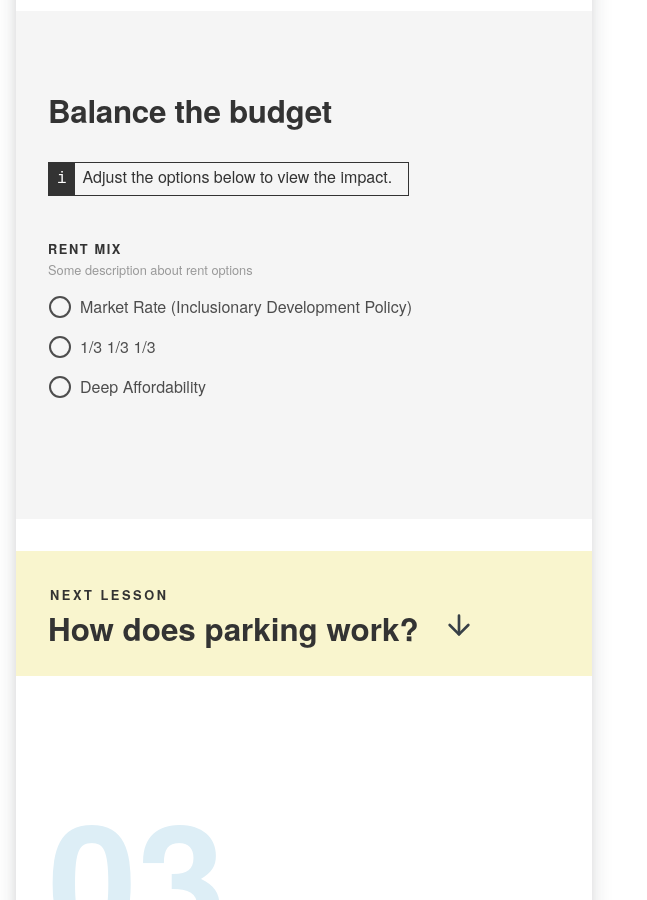
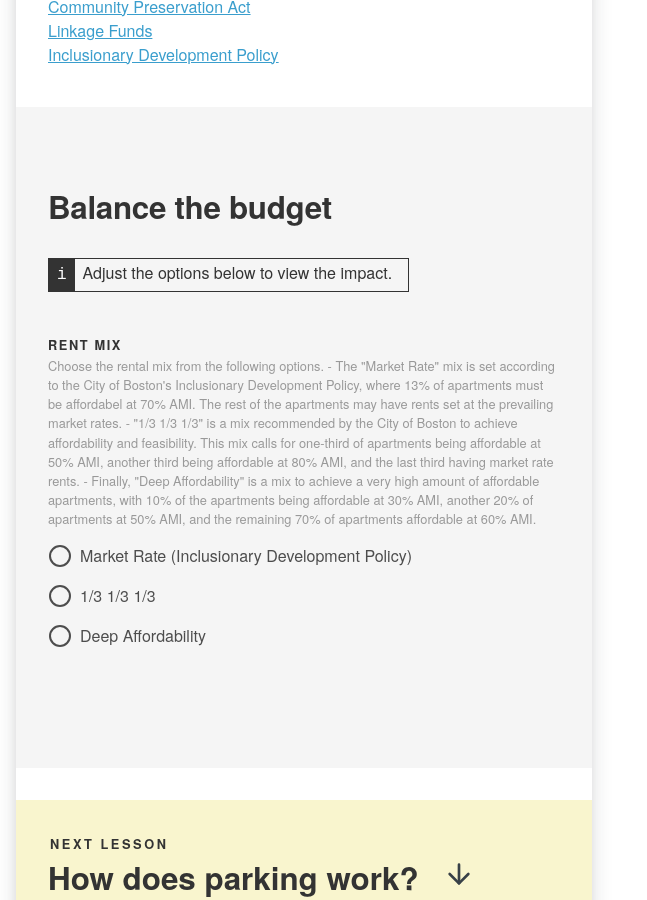
Before and after one commit to isaacchansky/housingilab, a Jekyll site: the page built from index.html, in a window 1280 px wide and 900 px high, scrolled down 11663 px. Shown: the whole window, without its empty margins (0-647 px from the left). Built offline with Jekyll 4.4.1, drawn with Linux system fonts in a browser that asks for light colours; a script that is not in the unit is left out; some of the changed text lies outside the part shown.

Commit message:
edit to have lesson descriptions (see lessonDescription field) NOTE! I extracted compact living in to its own section...

```diff
--- a/_data/lessonOptions.yml
+++ b/_data/lessonOptions.yml
@@ -1,12 +1,20 @@
 1:
   title: 'What are the basics?'
+  lessonDescription: 'This interactive module allows you to explore how different combinations of density (FAR) and coverage result in building types and arrangements. Choose from the following options to see their physical and quantitive outcomes.'
   defaultMassing: '16|4|0.5' # Display this scenario on page load
   defaultRentScenario: ~
   fields:
     - type: radio
       label: 'Development Size'
       dataLabel: 'numApts'
-      description: 'Some description about apartment options'
+      description: >
+        Choose the overall size of the development using the following options.
+
+        - "Low Urban" development has a reduced FAR and nine Standard-sized apartments.
+
+        - "Moderate Urban" development has a similar FAR to surrounding development and about 16 Standard-sized apartments.
+
+        - "Mid-rise Urban" development has a higher FAR and 24 Standard-sized apartments.
       options:
         -
           displayName: 'Low Urban'
@@ -20,7 +28,8 @@
     - type: radio
       label: 'Number of Floors'
       dataLabel: 'numFloors'
-      description: 'Some description about floor options'
+      description: >
+        The apartments in urban development can be arranged in different ways. Choose the number of floors this development will have.
       options:
         -
           displayName: '3'
@@ -34,13 +43,21 @@
 
 2:
   title: 'Balance the budget'
+  lessonDescription: "This interactive module allows you to explore how different rent mixes for a 4-storey, Mid-rise (24-unit) building affects its financial feasibility. Choose from the following options to see the outcomes on the development's budget."
   defaultMassing: '24|4|0.5' # Only cycle between rentScenarios for this massing-parking scenario
   defaultRentScenario: 'thirdThirdThird'
   fields:
     - type: radio
       label: 'Rent Mix'
       dataLabel: 'rentScenario'
-      description: 'Some description about rent options'
+      description: >
+        Choose the rental mix from the following options.
+
+        - The "Market Rate" mix is set according to the City of Boston's Inclusionary Development Policy, where 13% of apartments must be affordabel at 70% AMI. The rest of the apartments may have rents set at the prevailing market rates.
+
+        - "1/3 1/3 1/3" is a mix recommended by the City of Boston to achieve affordability and feasibility. This mix calls for one-third of apartments being affordable at 50% AMI, another third being affordable at 80% AMI, and the last third having market rate rents.
+
+        - Finally, "Deep Affordability" is a mix to achieve a very high amount of affordable apartments, with 10% of the apartments being affordable at 30% AMI, another 20% of apartments at 50% AMI, and the remaining 70% of apartments affordable at 60% AMI.
       options:
         -
           displayName: 'Market Rate (Inclusionary Development Policy)'
@@ -53,11 +70,13 @@
           dataValue: 'deepAffordability'
 3:
   title: 'How does parking work?'
+  lessonDescription: "This interactive module allows you to explore how different parking ratios affect the amount of outdoor space and the construction cost for a 6-storey, Mid-rise (24-unit) building. Choose from the following options to see the physical and quantitive outcomes."
   defaultMassing: '24|6|0.5' # I think 24@6stories is the clearest set of options for exploring parking
   defaultRentScenario: 'idpAmiMix'
   fields:
     - type: radio
-      description: 'Some description about parking options'
+      description: >
+        The ratio of parking spaces to the number of apartments is known as the parking ratio. A ratio of 1.0 means every apartment has one assigned parking space, while a ratio of 0.5 means half the apartments have a space. Choose the parking ratio for this development.
       label: 'Parking Ratio'
       dataLabel: 'ratioParking'
       options:
@@ -73,13 +92,15 @@
 
 4:
   title: 'Compact Living'
+  lessonDescription: "This interactive module allows you to explore the effect of utilizing the City of Boston's new Compact Living Policy on the development budget for a 4-storey Moderate Urban (16-unit) building. Choose between Compact and Standard Unit Sizes to see their effect on the development's budget."
   defaultMassing: '16|4|0.5' # This scenario immediately swaps between feasible & infeasible from standard to compact
   defaultRentScenario: 'thirdThirdThird'
   fields:
     - type: radio
       label: 'Compact Units'
       dataLabel: 'type'
-      description: 'Some description about compact units options'
+      description: >
+        Choose whether this development uses compact units and see if this has an impact on affordability.
       options:
         -
           displayName: 'Standard Units'
@@ -87,10 +108,24 @@
         -
           displayName: 'Compact Units'
           dataValue: 'Compact'
+
+5:
+  title: 'Full Interactive'
+  lessonDescription: "This module allows you to explore how all the different options surveyed in the previous lessons can be combined to form a development scenario of your choosing. Choose any of the below options to see how they affect the physical and quantitive outcomes on your development."
+  defaultMassing: '16|4|0.5' # This scenario immediately swaps between feasible & infeasible from standard to compact
+  defaultRentScenario: 'thirdThirdThird'
+  fields:
     - type: radio
       label: 'Development Size'
       dataLabel: 'numApts'
-      description: 'Some description about apartment options'
+      description: >
+        Choose the overall size of the development using the following options.
+
+        - "Low Urban" development has a reduced FAR and nine Standard-sized apartments.
+
+        - "Moderate Urban" development has a similar FAR to surrounding development and about 16 Standard-sized apartments.
+
+        - "Mid-rise Urban" development has a higher FAR and 24 Standard-sized apartments.
       options:
         -
           displayName: 'Low Urban'
@@ -104,7 +139,8 @@
     - type: radio
       label: 'Number of Floors'
       dataLabel: 'numFloors'
-      description: 'Some description about floor options'
+      description: >
+        The apartments in urban development can be arranged in different ways. Choose the number of floors this development will have.
       options:
         -
           displayName: '3'
@@ -118,7 +154,14 @@
     - type: radio
       label: 'Rent Mix'
       dataLabel: 'rentScenario'
-      description: 'Some description about rent options'
+      description: >
+        Choose the rental mix from the following options.
+
+        - The "Market Rate" mix is set according to the City of Boston's Inclusionary Development Policy, where 13% of apartments must be affordabel at 70% AMI. The rest of the apartments may have rents set at the prevailing market rates.
+
+        - "1/3 1/3 1/3" is a mix recommended by the City of Boston to achieve affordability and feasibility. This mix calls for one-third of apartments being affordable at 50% AMI, another third being affordable at 80% AMI, and the last third having market rate rents.
+
+        - Finally, "Deep Affordability" is a mix to achieve a very high amount of affordable apartments, with 10% of the apartments being affordable at 30% AMI, another 20% of apartments at 50% AMI, and the remaining 70% of apartments affordable at 60% AMI.
       options:
         -
           displayName: 'Market Rate (Inclusionary Development Policy)'
@@ -132,6 +175,8 @@
     - type: radio
       label: 'Parking Ratio'
       dataLabel: 'ratioParking'
+      description: >
+        The ratio of parking spaces to the number of apartments is known as the parking ratio. A ratio of 1.0 means every apartment has one assigned parking space, while a ratio of 0.5 means half the apartments have a space. Choose the parking ratio for this development.
       options:
         -
           displayName: '0.0'
@@ -142,3 +187,15 @@
         -
           displayName: '1.0'
           dataValue: '1.0'
+    - type: radio
+      label: 'Compact Units'
+      dataLabel: 'type'
+      description: >
+        Choose whether this development uses compact units and see if this has an impact on affordability.
+      options:
+        -
+          displayName: 'Standard Units'
+          dataValue: 'Standard'
+        -
+          displayName: 'Compact Units'
+          dataValue: 'Compact'
```
